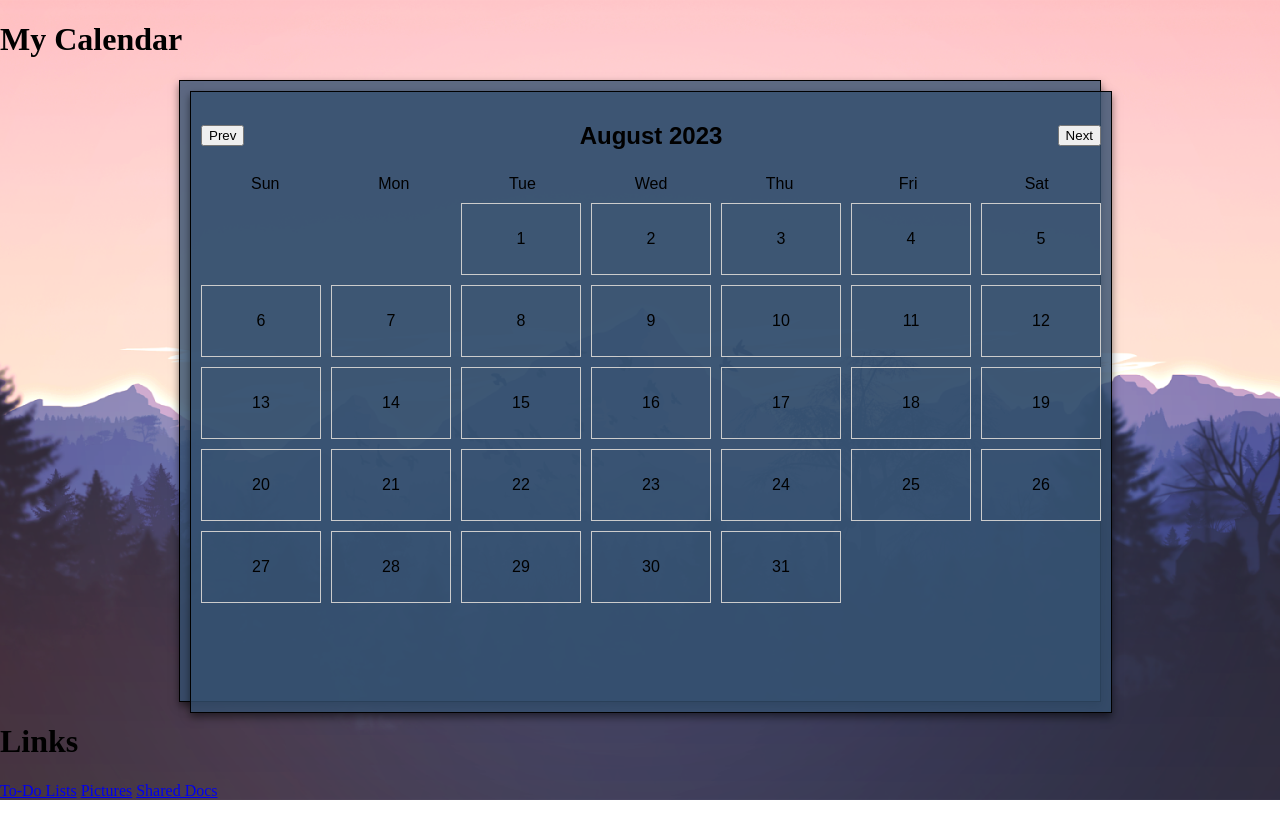
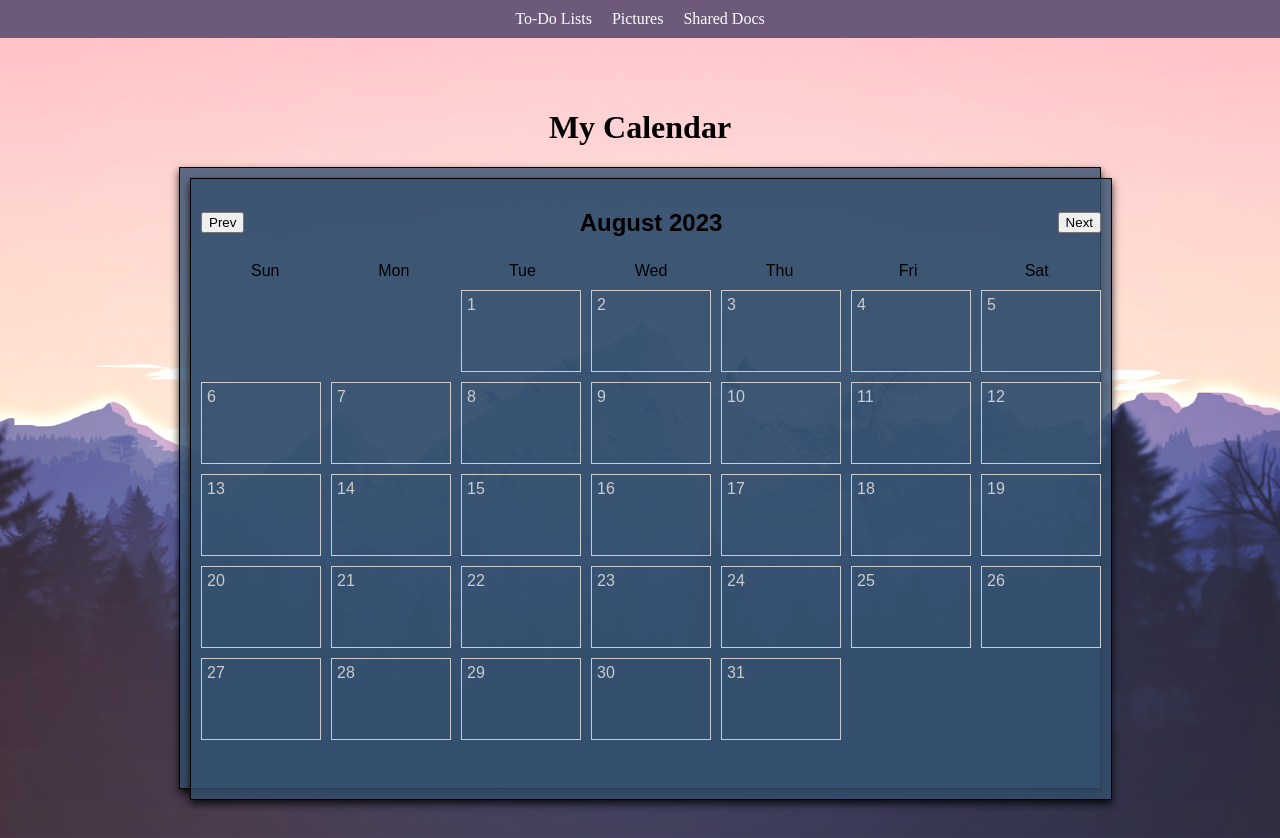
Before and after one commit to StevenSoltis/FamilyConnect, a website: page public/dashboard.html in a window 1280 px wide. Before the commit the page ends 800 px from the top, so only its background shows below. Drawn offline with Linux system fonts and the light colour scheme.

Commit message:
Afternoon Commit

```diff
--- a/public/dashBoardstyles.css
+++ b/public/dashBoardstyles.css
@@ -5,6 +5,42 @@ body {
     background-position: center center;
     margin: 0;
     padding: 0;
+  }
+
+  .banner {
+    background-color: #6D597A;
+    color: #fff;
+    padding: 10px;
+    text-align: center;
+  }
+
+
+  .links {
+    display: flex;
+    justify-content: center;
+    align-items: center;
+  }
+
+  .links a {
+    color: #fff;
+    text-decoration: none;
+    margin: 0 10px; /* Add some space between the links */
+  }
+
+  .links a:hover {
+    text-decoration: underline; /* Add underline on hover */
+  }
+
+  .container {
+    display: flex;
+    flex-direction: column;
+    justify-content: center;
+    align-items: center;
+    height: 100vh;
+  }
+
+  .center {
+    text-align: center;
   }
 
 .calendar {
@@ -15,7 +51,7 @@ body {
     border: 1px solid #000000;
     padding: 10px;
     background-color: rgba(53, 80, 112, 0.8);
-    box-shadow: 0 4px 8px rgba(0, 0, 0, 0.5);
+    box-shadow: 0 4px 8px rgba(0, 0, 0, 0.8);
   }
 
   .header {
@@ -43,11 +79,13 @@ body {
 
   .date {
     display: flex;
-    justify-content: center;
-    align-items: center;
+    justify-content: flex-start;
+    align-items: flex-start;
     height: 70px;
     border: 1px solid #ccc;
-    cursor:
+    cursor: pointer;
+    padding: 5px;
+    color: #ccc;
   }
 
   #dates {
@@ -55,3 +93,7 @@ body {
     grid-template-columns: repeat(7, 1fr);
     gap: 10px;
   }
+
+  .month {
+    color: #ccc;
+}
--- a/public/dashboard.html
+++ b/public/dashboard.html
@@ -8,6 +8,14 @@
 
 
 </head>
+<div class="banner">
+    <div class="links">
+        <a href="/todo.html">To-Do Lists</a>
+        <a href="/pictures.html">Pictures</a>
+        <a href="/shared.html">Shared Docs</a>
+    </div>
+</div>
+
 <body>
     <div class="container">
         <h1>My Calendar</h1>
@@ -31,14 +39,7 @@
               </div>
         </div>
     </div>
-    <div class="banner">
-        <h1>Links</h1>
-        <div class="links">
-            <a href="/todo.html">To-Do Lists</a>
-            <a href="/pictures.html">Pictures</a>
-            <a href="/shared.html">Shared Docs</a>
-        </div>
-    </div>
+
     <script src="scripts.js"></script>
 </body>
 </html>
```
